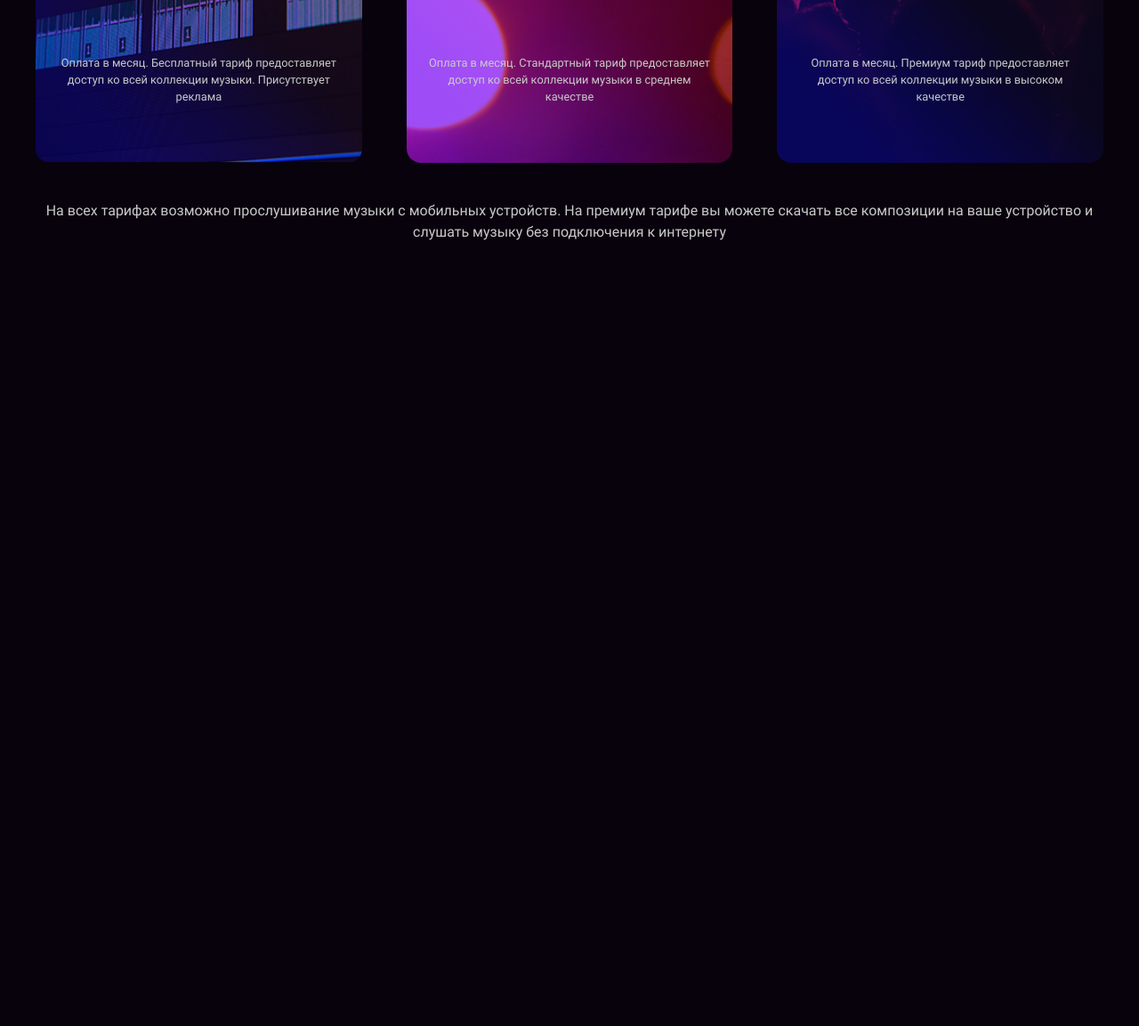
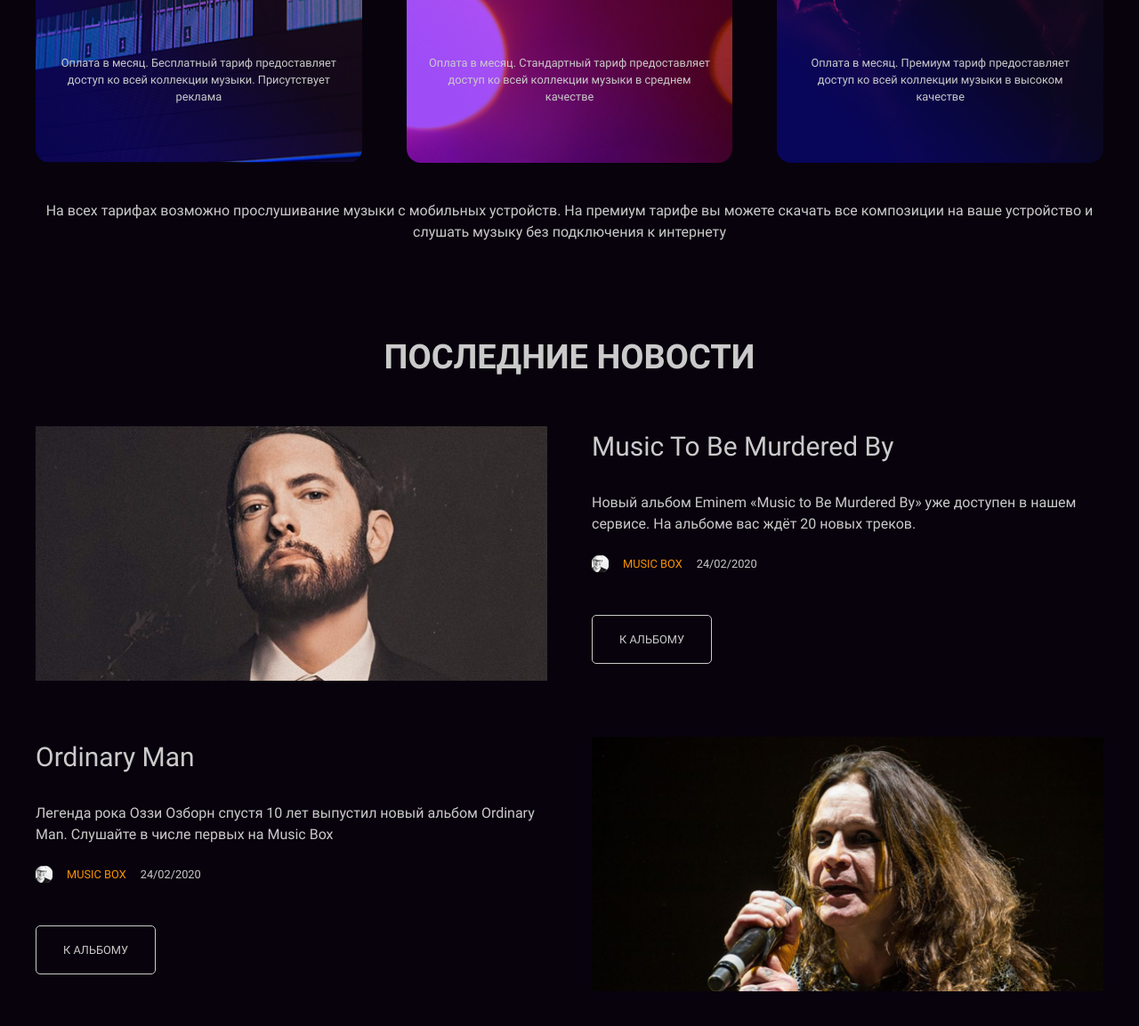
Before and after one commit to mishchenkoandrey/layout-designer-project-lvl2, a website: page src/index.html in a window 1280 px wide. Shown: the part 1387-2540 px from the top of the page at 89% size. Before the commit the page ends 1660 px from the top, so only its background shows below. Drawn offline with Linux system fonts and the light colour scheme; files whose address does not match are found by name.

Commit message:
Make step 4

```diff
--- a/src/index.html
+++ b/src/index.html
@@ -12,7 +12,10 @@
   <header class="absolute top-25 width-100-percent">
     <div class="container">
       <nav class="flex bold font-xs color-dark-grey">
-        <a href="/" class="inline-flex mr-88-xl"><img src="images/logo.svg" alt="Music Box" class="logo mr-16">Music Box</a>
+        <a href="/" class="inline-flex mr-88-xl">
+          <img src="images/logo.svg" alt="Music Box" class="logo mr-16">
+          Music Box
+        </a>
         <ul class="nav-ul flex-xl width-100-percent width-auto-xl mt-14 mb-15 margin-0-xl">
           <li><a href="" class="inline-flex pt-2 pb-2">Главная</a></li>
           <li><a href="" class="inline-flex pt-2 pb-2">Каталог</a></li>
@@ -64,7 +67,47 @@
         <p class="mt-42 mb-0 fs-1 color-white">На всех тарифах возможно прослушивание музыки с мобильных устройств. На премиум тарифе вы можете скачать все композиции на ваше устройство и слушать музыку без подключения к интернету</p>
       </div>
     </section>
-    <section></section>
+    <section id="page-news" class="pt-100">
+      <div class="container">
+        <h2 class="mb-49 center">Последние новости</h2>
+        <div>
+          <div class="news-item mb-64 mb-82-xl">
+            <img src="images/Music to Be Murdered By.png" alt="Music to Be Murdered By" class="news-img">
+            <div class="news-body">
+              <h3 class="news-header capitalize weight-normal">Music to Be Murdered By</h3>
+              <p class="news-text">Новый альбом Eminem «Music to Be Murdered By» уже доступен в нашем сервисе. На альбоме вас ждёт 20 новых треков.</p>
+            </div>
+            <div class="news-footer">
+              <div class="news-author">
+                <a href="/" class="news-author-link">
+                  <img src="images/avatar.png" alt="Music Box" class="mr-16">
+                  Music Box
+                </a>
+                <span>24/02/2020</span>
+              </div>
+              <a href="#" class="btn btn-transparent btn-small">К альбому</a>
+            </div>
+          </div>
+          <div class="news-item">
+            <img src="images/Ordinary Man.png" alt="Ordinary Man" class="news-img">
+            <div class="news-body">
+              <h3 class="news-header capitalize weight-normal">Ordinary Man</h3>
+              <p class="news-text">Легенда рока Оззи Озборн спустя 10 лет выпустил новый альбом Ordinary Man. Слушайте в числе первых на Music Box</p>
+            </div>
+            <div class="news-footer">
+              <div class="news-author">
+                <a href="/" class="news-author-link">
+                  <img src="images/avatar.png" alt="Music Box" class="mr-16">
+                  Music Box
+                </a>
+                <span>24/02/2020</span>
+              </div>
+              <a href="#" class="btn btn-transparent btn-small">К альбому</a>
+            </div>
+          </div>
+        </div>
+      </div>
+    </section>
     <section></section>
   </main>
 </body>
--- a/src/scss/app.scss
+++ b/src/scss/app.scss
@@ -3,3 +3,4 @@
 @import "header.scss";
 @import "page-description.scss";
 @import "page-pricing.scss";
+@import "page-news.scss";
--- a/src/scss/general.scss
+++ b/src/scss/general.scss
@@ -151,6 +151,10 @@ nav a:hover {
   margin-bottom: 49px;
 }
 
+.mb-64 {
+  margin-bottom: 64px;
+}
+
 .border-0 {
   border: 0;
 }
@@ -224,6 +228,10 @@ nav a:hover {
   font-weight: bold;
 }
 
+.weight-normal {
+  font-weight: normal;
+}
+
 .font-xs {
   font-size: var(--font-xs);
   line-height: 13px;
@@ -290,6 +298,16 @@ nav a:hover {
   font-size: var(--font-size-1);
 }
 
+.btn-small {
+  display: inline-block;
+  width: auto;
+  padding: 17px 30px;
+  border: 1px solid var(--dark-gray);
+
+  color: var(--dark-gray);
+  font-size: var(--font-small);
+}
+
 @media (min-width: 1240px) {
   h1 {
     font-size: 60px;
@@ -327,6 +345,10 @@ nav a:hover {
     margin-right: 88px;
   }
 
+  .mb-82-xl {
+    margin-bottom: 82px;
+  }
+
   .ml-auto-xl {
     margin-left: auto;
   }
--- /dev/null
+++ b/src/scss/page-news.scss
@@ -0,0 +1,47 @@
+.news-img {
+  width: 100%;
+  margin-bottom: 41px;
+}
+
+.news-text {
+  margin: 16px 0 23px;
+
+  font-size: var(--font-size-1);
+}
+
+.news-author {
+  display: flex;
+  margin-bottom: 48px;
+
+  font-size: var(--font-small);
+}
+
+.news-author-link {
+  display: inline-flex;
+  align-items: center;
+  margin-right: 16px;
+
+  color: var(--orange);
+}
+
+@media (min-width: 1240px) {
+  .news-header {
+    font-size: 30px;
+  }
+
+  .news-img {
+    float: left;
+    width: 575px;
+    margin-right: 50px;
+  }
+
+  .news-item:nth-child(even) .news-img {
+    float: right;
+    margin-right: 0;
+    margin-left: 50px;
+  }
+
+  .news-text {
+    margin-top: 29px;
+  }
+}
```
Also changed, not shown: src/css/style.css, 1 other file.
